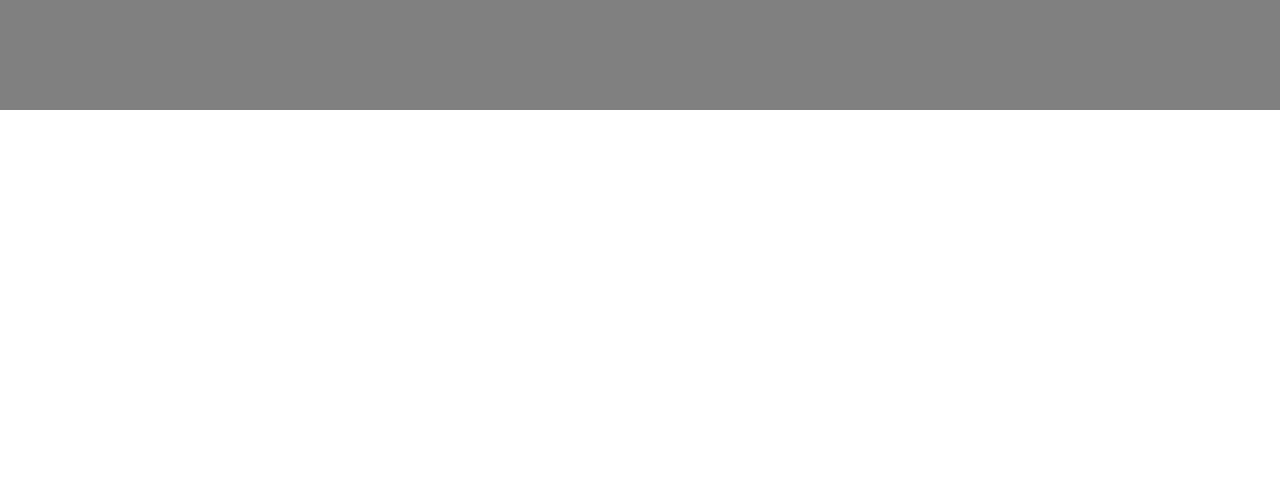
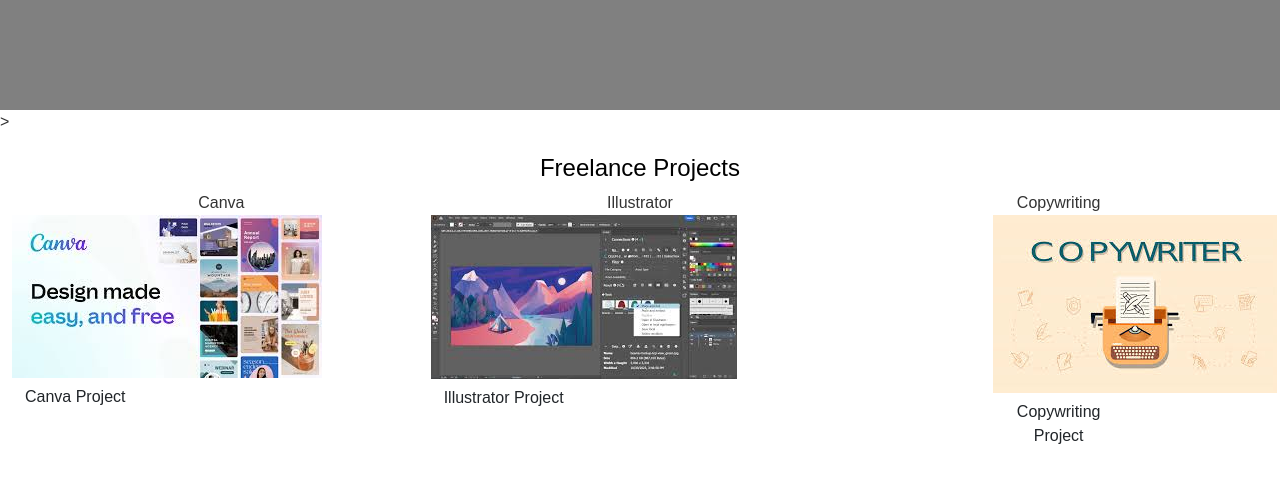
Before and after one commit to amradz/NAHLA-Ispit, a plain HTML site: page index.html in a window 1280 px wide. Shown: the part 246-728 px from the top of the page. Drawn offline with nearby package versions, Linux system fonts and the light colour scheme.

Commit message:
Treci commit

```diff
--- a/index.html
+++ b/index.html
@@ -26,7 +26,7 @@
      </nav>
 
 
-        <section class="hero text-center text-white d-flex flex-column justify-content-center align-items-center">
+        <section class="hero text-center text-black d-flex flex-column justify-content-center align-items-center">
            <div class="hero-image">
             <div class="hero-text">
                 <h1>"Zdravo, ja sam Amna, freelance dizajner"</h1>
@@ -35,5 +35,43 @@
         </section>
 
 
+        <section class="container"></section>>
+            <h2>Freelance Projects</h2>
+            <div class="container-fluid d-flex justify-content-center">
+            <div class="col-md-4">
+                <div class="project-card d-flex justify-content-center">Canva</div>
+            <div class="project-image1">
+            <img src="canva.jpg" class="card1" alt="Canva Project">
+            <div class="btn-group">
+               <a class="btn" href="https://www.behance.net/search/projects/canva%20design">Canva Project</a>
+            </div>
+            </div>
+            </div>
+
+            <div class="col-md-4">
+             <div class="project-card d-flex justify-content-center">Illustrator</div>
+            <div class="project-image2">
+            <img src="illustrator.jpg" class="card2" alt="Illustrator Project">
+             <div class="btn-group">
+            <a class="btn" href="https://www.behance.net/galleries/illustration">Illustrator Project</a>
+            </div>
+            </div>
+            </div>
+
+
+         <div class="container-fluid d-flex justify-content-center">
+            <div class="col-md-4">
+            <div class="project-card d-flex justify-content-center text-center">Copywriting</div>
+            <div class="project-image3">
+            <img src="copywriter.jpg" class="card3" alt="Copywriting Project">
+             <div class="btn-group">
+            <a class="btn" href="https://www.behance.net/search/projects/copywriting%20portfolio">Copywriting Project</a>
+            </div>
+            </div>
+            </div>
+        </section>
+
+
+
 </body>
 </html>
--- a/script.js
+++ b/script.js
@@ -0,0 +1,3 @@
+function otvoriLink(Link) {
+    if (Link === )
+}
--- a/style.css
+++ b/style.css
@@ -22,6 +22,13 @@
      background-size: cover;
      position: relative;
 }
+ h2 {
+    color: black;
+    font-size: 24px;
+    margin-top: 20px;
+    text-align: center;
+
+ }
 
 nav {
 
```
Also changed, not shown: canva.jpg (added), copywriter.jpg (added), illustrator.jpg (added).
